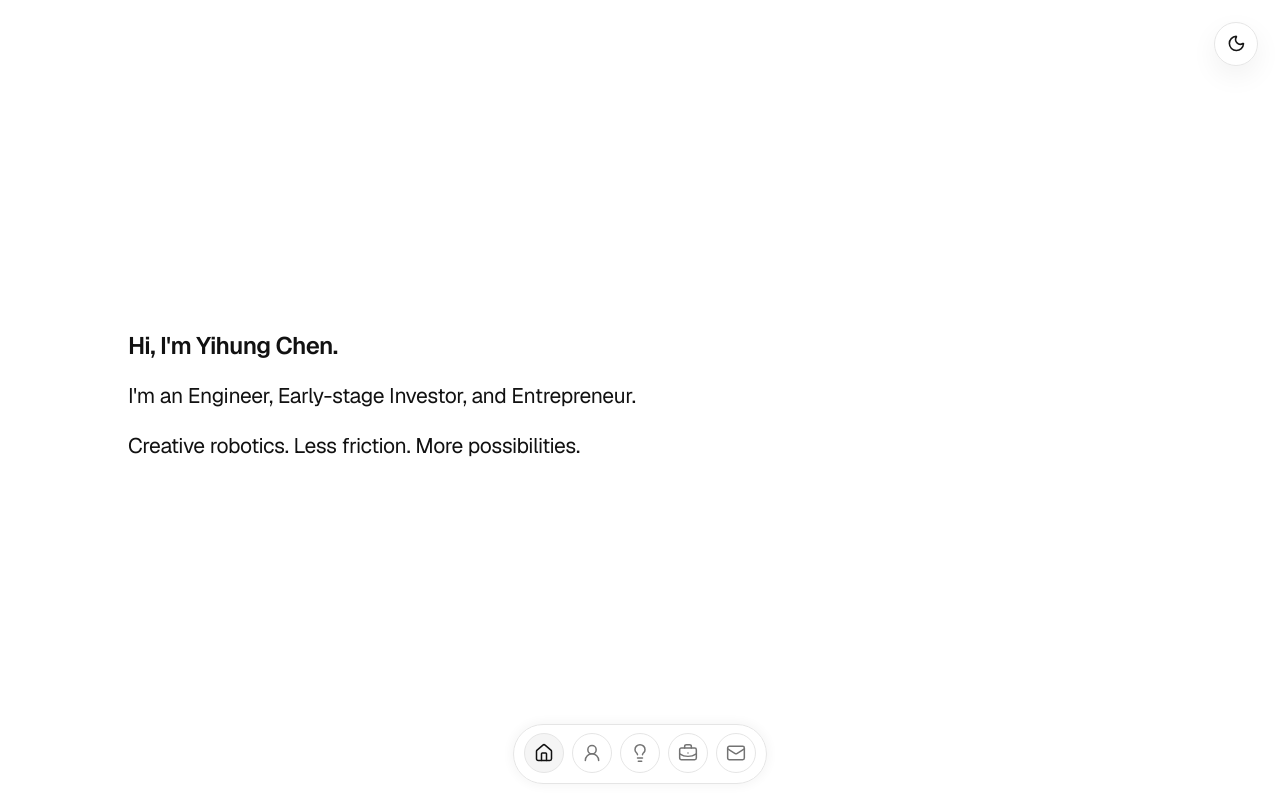
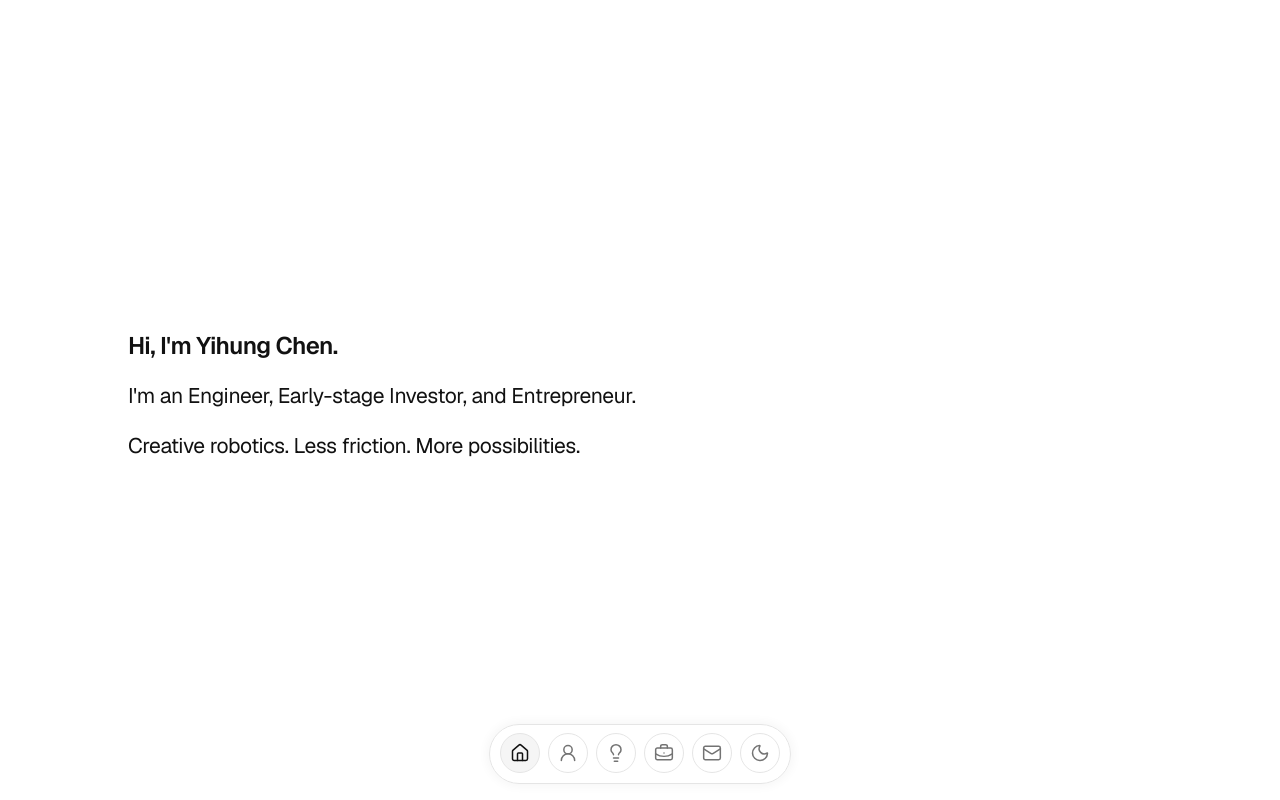
Before and after one commit to ayvhc/websitev2, a Next.js app: page / in a window 1280 px wide. Built offline with nearby package versions, Linux system fonts and the light colour scheme.

Commit message:
Move dark mode toggle into dock

```diff
--- a/app/about/page.tsx
+++ b/app/about/page.tsx
@@ -1,10 +1,8 @@
 import { DockNav } from "../components/DockNav";
-import { ThemeToggle } from "../components/ThemeToggle";
 
 export default function AboutPage() {
   return (
     <main className="about-shell">
-      <ThemeToggle />
       <section className="about-placeholder">
         <h1>About</h1>
         <p>This page is coming next.</p>
--- a/app/components/DockNav.tsx
+++ b/app/components/DockNav.tsx
@@ -3,15 +3,19 @@
 import Link from "next/link";
 import {
   createContext,
+  useEffect,
   type ReactNode,
   useContext,
   useRef,
+  useState,
 } from "react";
 import {
   BriefcaseBusiness,
   Home,
   Lightbulb,
   Mail,
+  Moon,
+  Sun,
   UserRound,
   type LucideIcon,
 } from "lucide-react";
@@ -39,6 +43,7 @@ const navItems: NavItem[] = [
 
 const DockContext = createContext<{ mouseX: MotionValue<number> } | null>(null);
 const dockSpring = { mass: 0.1, stiffness: 150, damping: 12 };
+const themeStorageKey = "yihung-theme";
 
 function Dock({ children }: { children: ReactNode }) {
   const mouseX = useMotionValue(Infinity);
@@ -109,6 +114,67 @@ function DockItem({ item, current }: { item: NavItem; current: boolean }) {
   );
 }
 
+function DockThemeToggle() {
+  const ref = useRef<HTMLDivElement>(null);
+  const context = useContext(DockContext);
+  const [theme, setTheme] = useState<"light" | "dark">("light");
+
+  if (!context) throw new Error("DockThemeToggle must be used inside Dock");
+
+  useEffect(() => {
+    const savedTheme = window.localStorage.getItem(themeStorageKey);
+    const prefersDark = window.matchMedia("(prefers-color-scheme: dark)").matches;
+    const nextTheme = savedTheme === "dark" || (!savedTheme && prefersDark) ? "dark" : "light";
+
+    setTheme(nextTheme);
+    document.documentElement.dataset.theme = nextTheme;
+    document.documentElement.style.colorScheme = nextTheme;
+  }, []);
+
+  const distance = useTransform(context.mouseX, (value) => {
+    const bounds = ref.current?.getBoundingClientRect() ?? { x: 0, width: 0 };
+    return value - bounds.x - bounds.width / 2;
+  });
+  const size = useSpring(
+    useTransform(distance, [-100, 0, 100], [40, 60, 40]),
+    dockSpring,
+  );
+  const iconSize = useSpring(
+    useTransform(distance, [-100, 0, 100], [20, 30, 20]),
+    dockSpring,
+  );
+  const Icon = theme === "dark" ? Sun : Moon;
+  const label = theme === "dark" ? "Light mode" : "Dark mode";
+
+  function toggleTheme() {
+    const nextTheme = theme === "dark" ? "light" : "dark";
+    setTheme(nextTheme);
+    document.documentElement.dataset.theme = nextTheme;
+    document.documentElement.style.colorScheme = nextTheme;
+    window.localStorage.setItem(themeStorageKey, nextTheme);
+  }
+
+  return (
+    <motion.div
+      ref={ref}
+      style={{ width: size, height: size }}
+      className="dock-item dock-theme-item"
+    >
+      <button
+        className="dock-control"
+        type="button"
+        aria-label={label}
+        onClick={toggleTheme}
+      >
+        <motion.span className="dock-icon" style={{ width: iconSize, height: iconSize }}>
+          <Icon aria-hidden="true" strokeWidth={1.8} />
+        </motion.span>
+        <span className="dock-tooltip">{label}</span>
+      </button>
+    </motion.div>
+  );
+}
+
 export function DockNav({ current }: { current: "Home" | "About" | "Investment" | "Experience" | "Contact" }) {
   return (
     <div className="dock-wrap">
@@ -116,6 +182,7 @@ export function DockNav({ current }: { current: "Home" | "About" | "Investment"
         {navItems.map((item) => (
           <DockItem item={item} current={item.label === current} key={item.label} />
         ))}
+        <DockThemeToggle />
       </Dock>
     </div>
   );
--- a/app/components/ThemeToggle.tsx
+++ /dev/null
@@ -1,41 +0,0 @@
-"use client";
-
-import { Moon, Sun } from "lucide-react";
-import { useEffect, useState } from "react";
-
-const STORAGE_KEY = "yihung-theme";
-
-export function ThemeToggle() {
-  const [theme, setTheme] = useState<"light" | "dark">("light");
-
-  useEffect(() => {
-    const savedTheme = window.localStorage.getItem(STORAGE_KEY);
-    const prefersDark = window.matchMedia("(prefers-color-scheme: dark)").matches;
-    const nextTheme = savedTheme === "dark" || (!savedTheme && prefersDark) ? "dark" : "light";
-
-    setTheme(nextTheme);
-    document.documentElement.dataset.theme = nextTheme;
-    document.documentElement.style.colorScheme = nextTheme;
-  }, []);
-
-  function toggleTheme() {
-    const nextTheme = theme === "dark" ? "light" : "dark";
-    setTheme(nextTheme);
-    document.documentElement.dataset.theme = nextTheme;
-    document.documentElement.style.colorScheme = nextTheme;
-    window.localStorage.setItem(STORAGE_KEY, nextTheme);
-  }
-
-  return (
-    <button
-      className="theme-toggle"
-      type="button"
-      onClick={toggleTheme}
-      aria-label={theme === "dark" ? "Switch to light mode" : "Switch to dark mode"}
-    >
-      <span className="theme-toggle-icon" aria-hidden="true">
-        {theme === "dark" ? <Sun /> : <Moon />}
-      </span>
-    </button>
-  );
-}
--- a/app/contact/page.tsx
+++ b/app/contact/page.tsx
@@ -1,11 +1,9 @@
 import { ArrowUpRight, Mail } from "lucide-react";
 import { DockNav } from "../components/DockNav";
-import { ThemeToggle } from "../components/ThemeToggle";
 
 export default function ContactPage() {
   return (
     <main className="contact-shell">
-      <ThemeToggle />
       <section className="contact-stage" aria-labelledby="contact-title">
         <p className="contact-eyebrow">Contact</p>
         <h1 id="contact-title">Get in Touch</h1>
--- a/app/experience/page.tsx
+++ b/app/experience/page.tsx
@@ -1,5 +1,4 @@
 import { DockNav } from "../components/DockNav";
-import { ThemeToggle } from "../components/ThemeToggle";
 
 type ExperienceItem = {
   mark: string;
@@ -196,7 +195,6 @@ function ExperienceRow({ item }: { item: ExperienceItem }) {
 export default function ExperiencePage() {
   return (
     <main className="experience-shell">
-      <ThemeToggle />
       <div className="experience-scroll">
         <div className="experience-page">
           <header className="experience-intro">
--- a/app/globals.css
+++ b/app/globals.css
@@ -45,60 +45,6 @@ body {
 
 button {
   font: inherit;
-}
-
-.theme-toggle {
-  position: fixed;
-  top: 1.35rem;
-  right: 1.35rem;
-  z-index: 40;
-  display: inline-flex;
-  width: 2.75rem;
-  height: 2.75rem;
-  align-items: center;
-  justify-content: center;
-  border: 1px solid var(--border);
-  border-radius: 999px;
-  background: rgba(255, 255, 255, 0.72);
-  color: #171717;
-  box-shadow:
-    0 10px 28px rgba(0, 0, 0, 0.06),
-    inset 0 1px 0 rgba(255, 255, 255, 0.75);
-  cursor: pointer;
-  backdrop-filter: blur(18px) saturate(150%);
-  -webkit-backdrop-filter: blur(18px) saturate(150%);
-  transition:
-    border-color 180ms ease,
-    background-color 180ms ease,
-    color 180ms ease,
-    transform 180ms cubic-bezier(0.22, 1, 0.36, 1),
-    box-shadow 180ms ease;
-}
-
-.theme-toggle:hover,
-.theme-toggle:focus-visible {
-  transform: translateY(-1px);
-  border-color: #cfcfcf;
-  background: rgba(255, 255, 255, 0.9);
-  box-shadow:
-    0 14px 36px rgba(0, 0, 0, 0.08),
-    inset 0 1px 0 rgba(255, 255, 255, 0.85);
-}
-
-.theme-toggle:active {
-  transform: translateY(0) scale(0.98);
-}
-
-.theme-toggle:focus-visible {
-  outline: 2px solid #111111;
-  outline-offset: 3px;
-}
-
-.theme-toggle-icon,
-.theme-toggle-icon svg {
-  display: block;
-  width: 1.18rem;
-  height: 1.18rem;
 }
 
 .portfolio-shell {
@@ -1535,25 +1481,6 @@ html[data-theme="dark"] .contact-link-copy > span {
   color: var(--dark-dim);
 }
 
-html[data-theme="dark"] .theme-toggle {
-  border-color: var(--dark-border);
-  background: rgba(18, 21, 27, 0.72);
-  color: var(--dark-text);
-  box-shadow:
-    0 14px 38px rgba(0, 0, 0, 0.28),
-    inset 0 1px 0 rgba(255, 255, 255, 0.08);
-}
-
-html[data-theme="dark"] .theme-toggle:hover,
-html[data-theme="dark"] .theme-toggle:focus-visible {
-  border-color: rgba(255, 255, 255, 0.22);
-  background: rgba(27, 31, 39, 0.9);
-}
-
-html[data-theme="dark"] .theme-toggle:focus-visible {
-  outline-color: var(--dark-text);
-}
-
 html[data-theme="dark"] .dock {
   border-color: var(--dark-border);
   background: rgba(14, 16, 20, 0.82);
@@ -1712,12 +1639,3 @@ html[data-theme="dark"] .contact-link-row:hover .contact-link-arrow,
 html[data-theme="dark"] .contact-link-row:focus-visible .contact-link-arrow {
   color: var(--dark-text);
 }
-
-@media (max-width: 720px) {
-  .theme-toggle {
-    top: 1rem;
-    right: 1rem;
-    width: 2.55rem;
-    height: 2.55rem;
-  }
-}
--- a/app/investment/page.tsx
+++ b/app/investment/page.tsx
@@ -2,7 +2,6 @@
 
 import { type CSSProperties, useEffect, useRef, useState } from "react";
 import { DockNav } from "../components/DockNav";
-import { ThemeToggle } from "../components/ThemeToggle";
 
 const investmentSections = [
   {
@@ -95,7 +94,6 @@ export default function InvestmentPage() {
 
   return (
     <main className="investment-shell">
-      <ThemeToggle />
       <div className="investment-scene-stage" aria-live="polite">
         {investmentSections.map((section, index) => (
           <section
--- a/app/page.tsx
+++ b/app/page.tsx
@@ -3,7 +3,6 @@
 import { useEffect, useRef, useState } from "react";
 import { UserRound } from "lucide-react";
 import { DockNav } from "./components/DockNav";
-import { ThemeToggle } from "./components/ThemeToggle";
 
 type Scene = {
   title?: string;
@@ -153,7 +152,6 @@ export default function HomePage() {
 
   return (
     <main className="portfolio-shell">
-      <ThemeToggle />
       <div className="scene-stage" aria-live="polite">
         {scenes.map((scene, index) => {
           const state =
```
